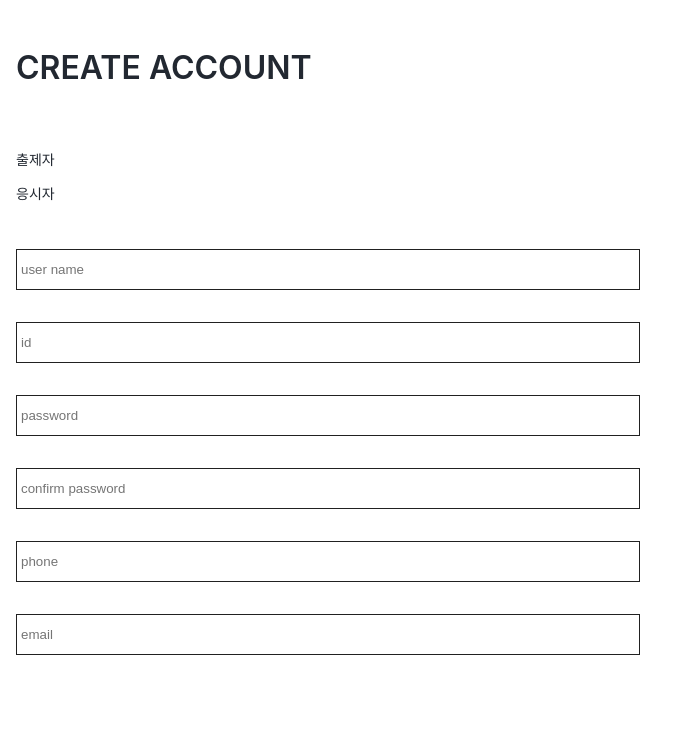
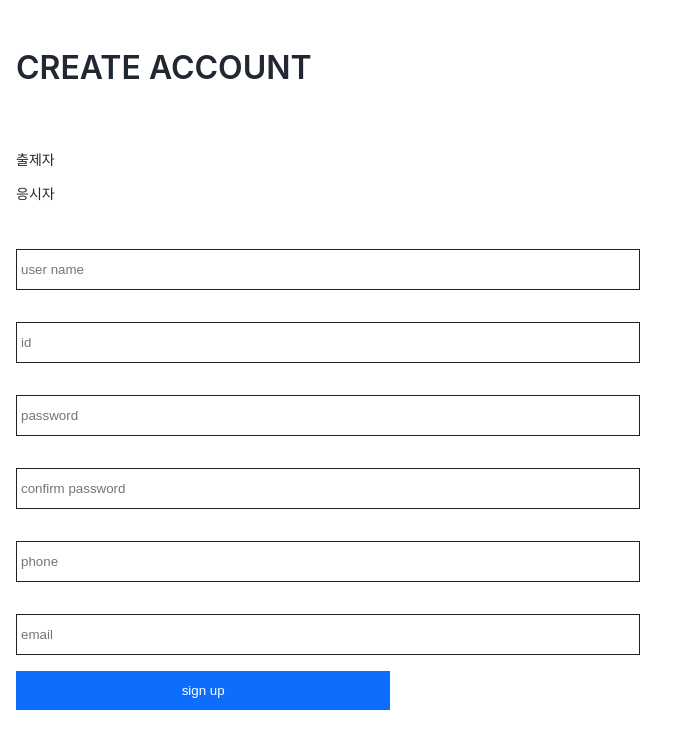
Before and after one commit to CheaterCatch/Testus-client, a React (Create React App) app: page /signup in a window 1280 px wide. Shown: the top 748 px of the page, without its empty margins (0-687 px from the left). Built offline with nearby package versions, Linux system fonts and the light colour scheme.

Commit message:
버튼크기 수정

```diff
--- a/src/elements/Button.js
+++ b/src/elements/Button.js
@@ -2,7 +2,7 @@ import React from "react";
 import styled from "styled-components";
 
 const Button = (props) => {
-  const { text, _onClick, is_float, children, margin, width } = props;
+  const { text, _onClick, is_float, children, margin, width} = props;
 
   if (is_float) {
     return (
@@ -30,7 +30,7 @@ Button.defaultProps = {
   _onClick: () => {},
   is_float: false,
   margin: false,
-  width: '100%',
+  width: '30%',
 };
 
 const ElButton = styled.button`
--- a/src/pages/Signup.js
+++ b/src/pages/Signup.js
@@ -72,7 +72,7 @@ const Signup = (props) => {
           />
         </Grid>
 
-        {/* <Button text="sign up"></Button> */}
+        <Button text="sign up"></Button>
       </Grid>
     </React.Fragment>
   );
```
